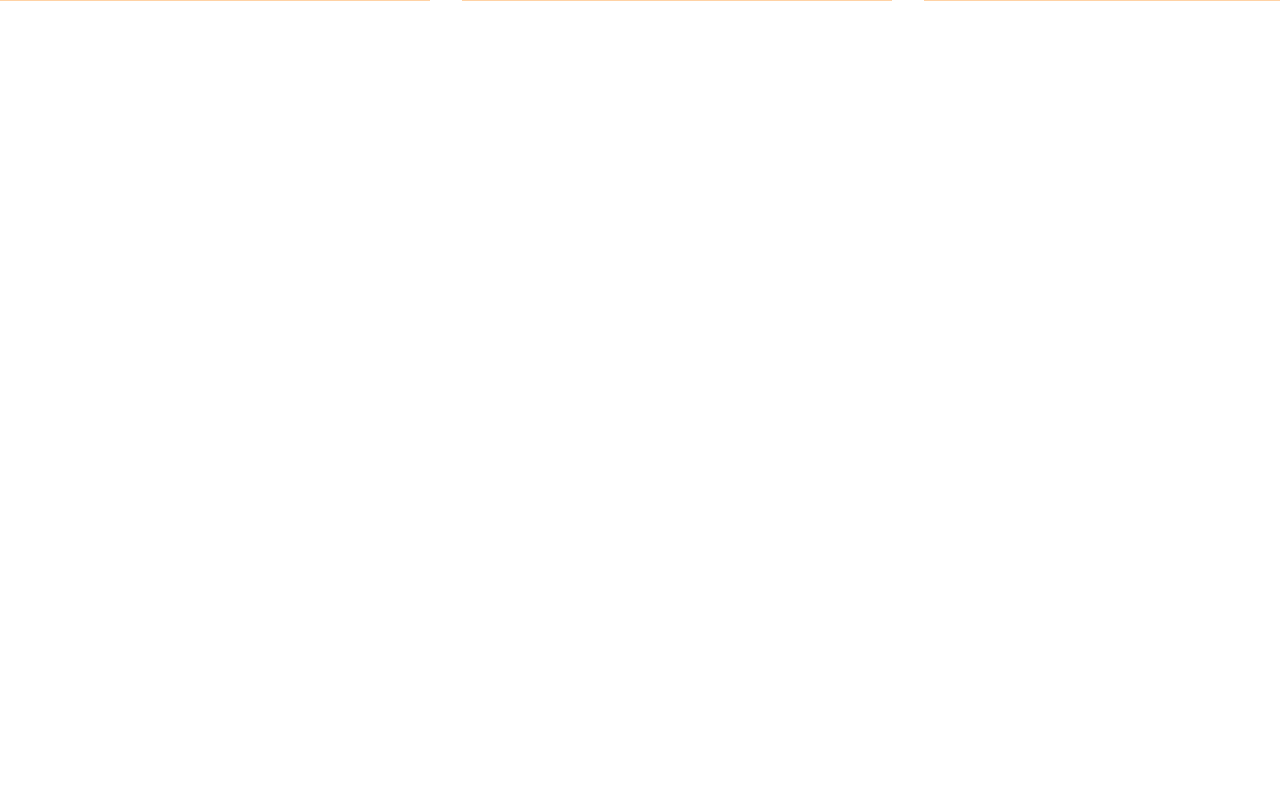
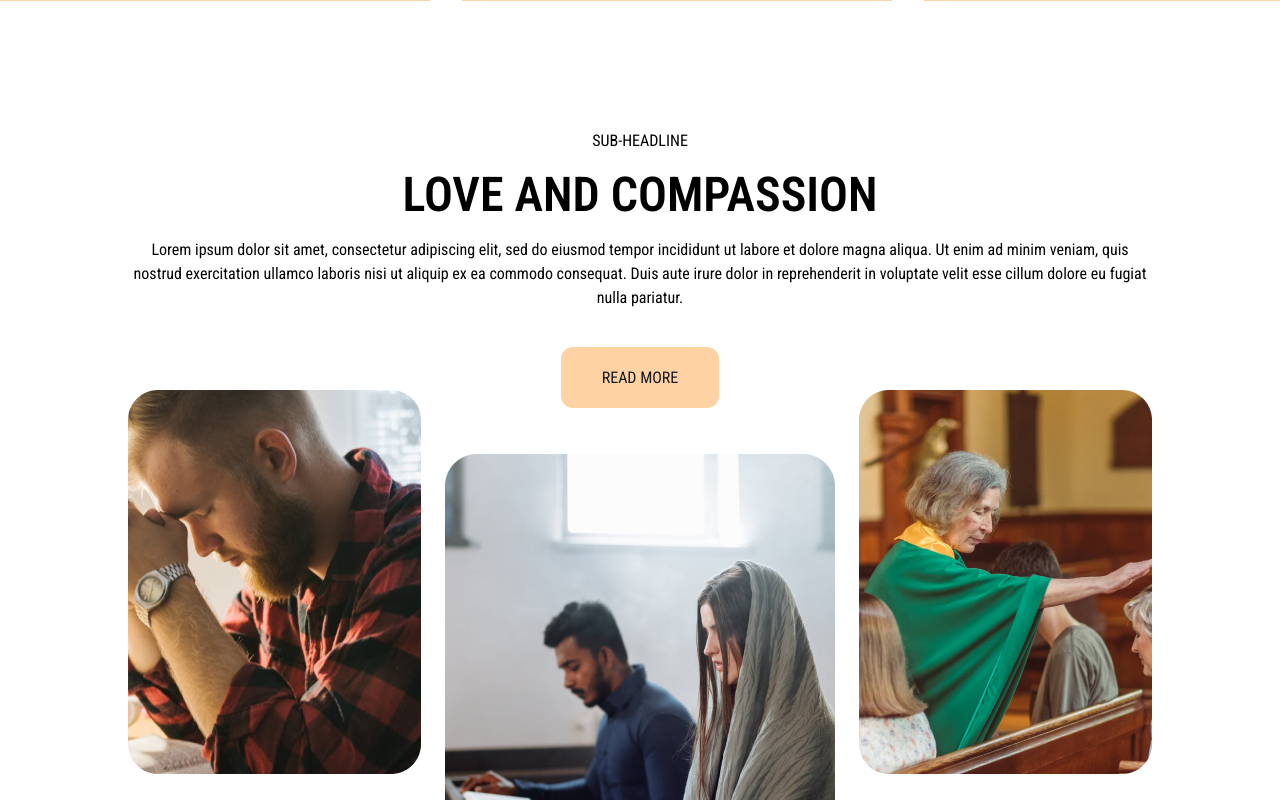
Before and after one commit to wellingtonfernandesbarbosa/finsweet, a React (Vite) app: page / in a window 1280 px wide. Shown: the part 1420-2220 px from the top of the page. Before the commit the page ends 1549 px from the top, so only its background shows below. Built offline with nearby package versions, Linux system fonts and the light colour scheme.

Commit message:
Implemented 'Welcome' section on the homepage

```diff
--- a/src/pages/Home/index.tsx
+++ b/src/pages/Home/index.tsx
@@ -3,6 +3,7 @@ import styles from "./Home.module.scss";
 import headerImage from "../../assets/praying.jpeg";
 import { TextColor } from "../../enum/TextColor";
 import WhatDoWeDoSection from "../../components/WhatDoWeDoSection";
+import WelcomeSection from "../../components/WelcomeSection";
 
 export default function Home() {
   return (
@@ -17,6 +18,8 @@ export default function Home() {
         />
       <main className={styles.container}>
         <WhatDoWeDoSection />
+
+        <WelcomeSection />
       </main>
     </>
   );
```
